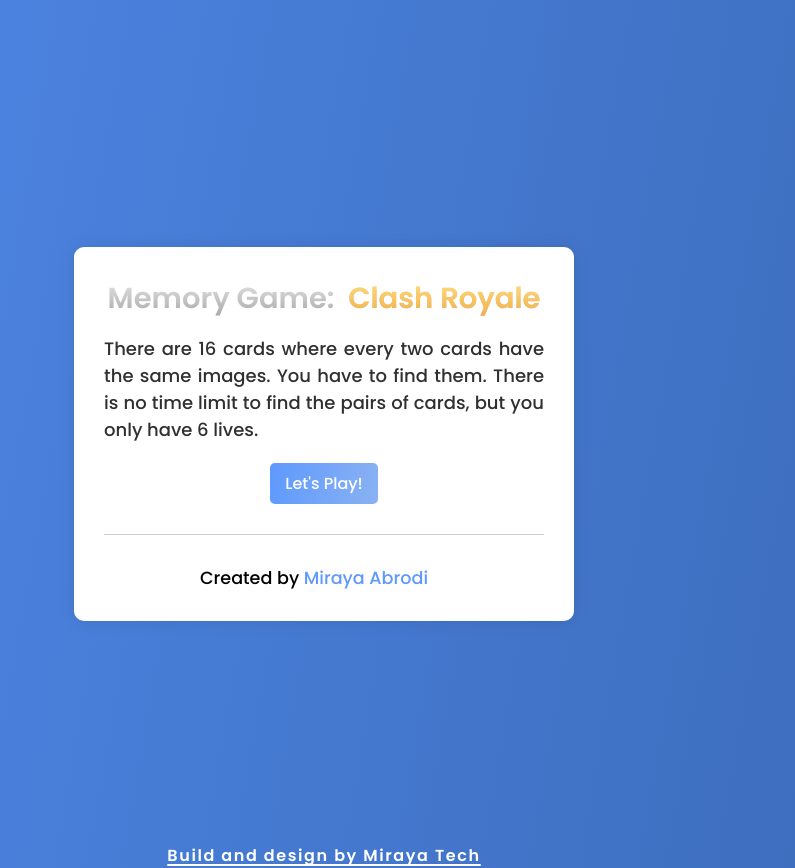
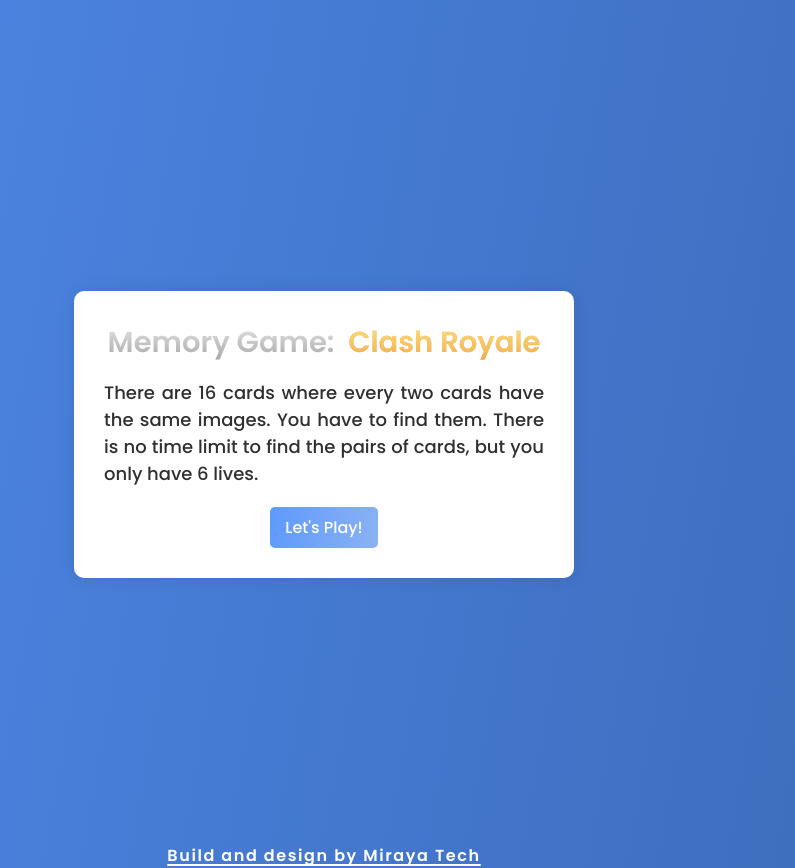
Before and after one commit to mirayatech/Memory-Game, a plain HTML site: page index.html in a window 1280 px wide. Shown: the whole page, without its empty margins (316-1111 px from the left). Drawn offline with Linux system fonts and the light colour scheme.

Commit message:
Update index.html

```diff
--- a/index.html
+++ b/index.html
@@ -27,9 +27,6 @@
             have 6 lives.
         </p>
         <button aria-label="Let's play button">Let's Play!</button>
-        <div class="author">
-            Created by <a href="https://github.com/mirayaabrodi" target="_blank">Miraya Abrodi</a>
-        </div>
     </div>
     <!-- Wrapper -->
     <div class="wrapper">
```
